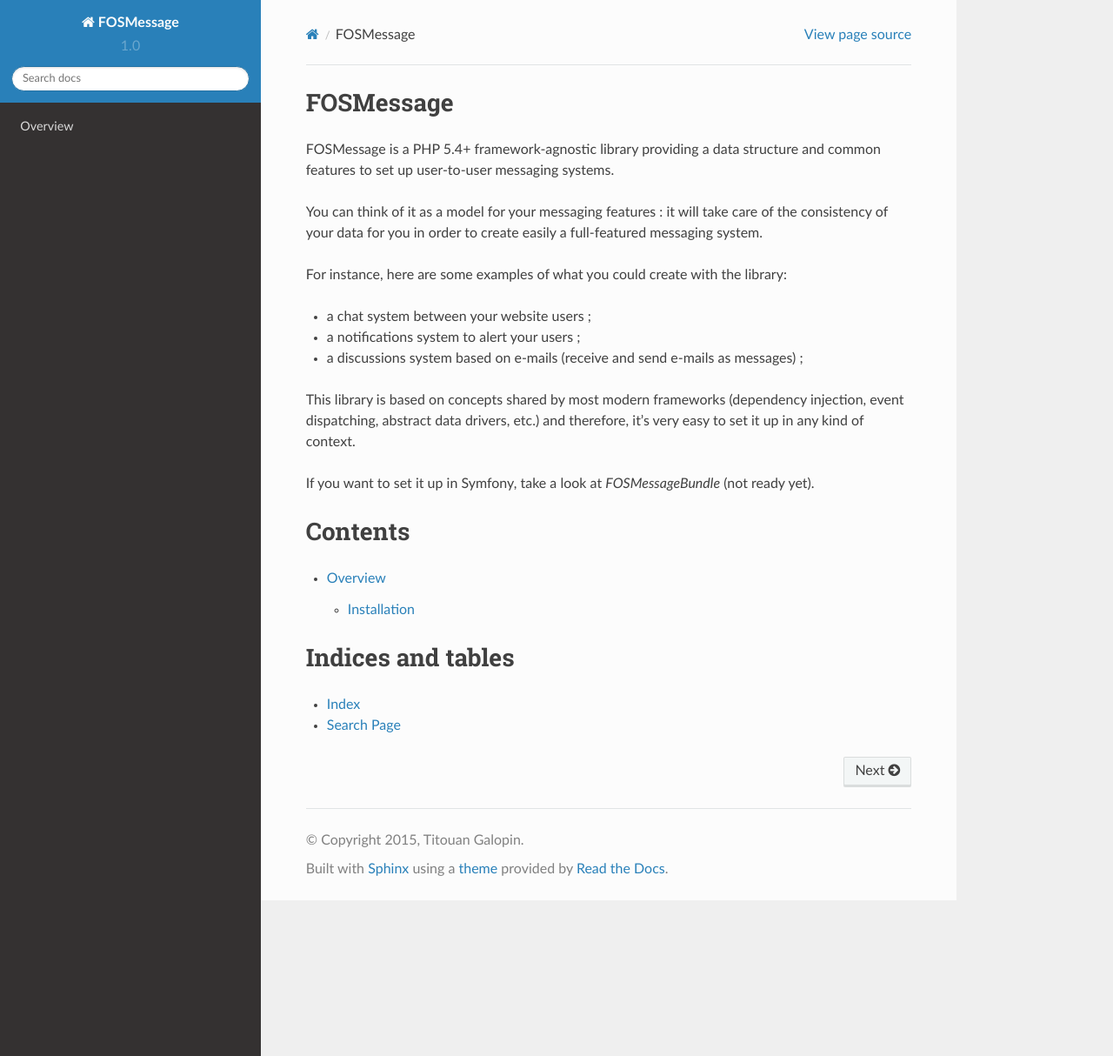
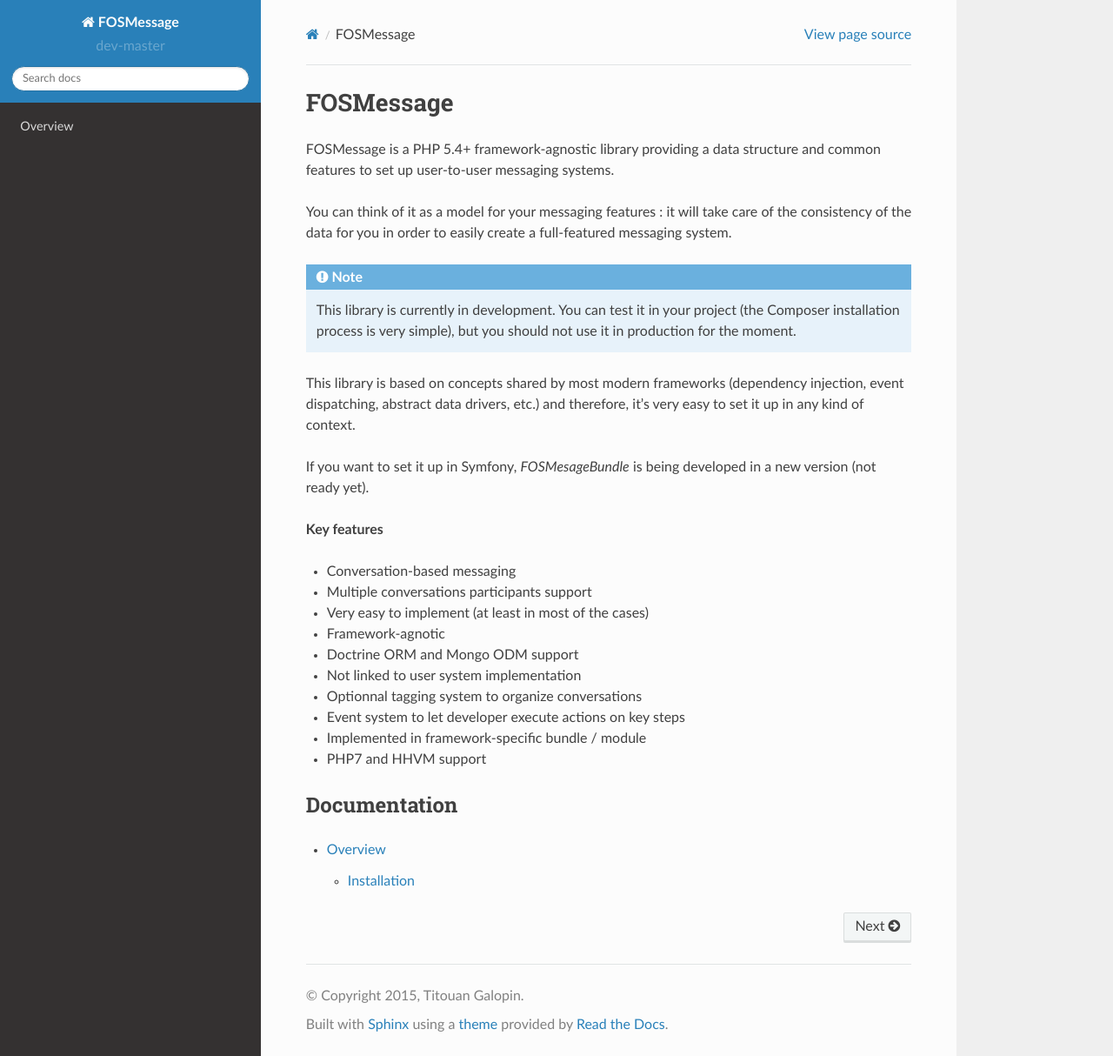
Before and after one commit to FriendsOfSymfony/FOSMessage, a Sphinx documentation site: the page built from docs/index.rst, in a window 1280 px wide and 1214 px high. Shown: the whole window at 87% size. Built offline with Sphinx 7.4.7 and the Read the Docs theme 2.0.0, drawn with Linux system fonts in a browser that asks for light colours.

Commit message:
Update documentation and package name

```diff
--- a/composer.json
+++ b/composer.json
@@ -40,7 +40,7 @@
     },
     "extra": {
         "branch-alias": {
-            "dev-master": "0.1.x-dev"
+            "dev-master": "1.0.x-dev"
         }
     }
 }
--- a/docs/conf.py
+++ b/docs/conf.py
@@ -56,9 +56,9 @@ author = u'Titouan Galopin'
 # built documents.
 #
 # The short X.Y version.
-version = '1.0'
+version = 'dev-master'
 # The full version, including alpha/beta/rc tags.
-release = '1.0-dev'
+release = '1.0.x-dev'
 
 # The language for content autogenerated by Sphinx. Refer to documentation
 # for a list of supported languages.
--- a/docs/index.rst
+++ b/docs/index.rst
@@ -4,34 +4,39 @@ FOSMessage
 FOSMessage is a PHP 5.4+ framework-agnostic library providing a data structure
 and common features to set up user-to-user messaging systems.
 
-You can think of it as a model for your messaging features : it will take care
-of the consistency of your data for you in order to create easily a full-featured
-messaging system.
+You can think of it as a model for your messaging features : it will take care of the consistency
+of the data for you in order to easily create a full-featured messaging system.
 
-For instance, here are some examples of what you could create with the library:
+.. note::
 
-- a chat system between your website users ;
-- a notifications system to alert your users ;
-- a discussions system based on e-mails (receive and send e-mails as messages) ;
+    This library is currently in development. You can test it in your project
+    (the Composer installation process is very simple), but you should not use it in production
+    for the moment.
 
 This library is based on concepts shared by most modern frameworks (dependency injection,
-event dispatching, abstract data drivers, etc.) and therefore, it's very easy to set it up
-in any kind of context.
+event dispatching, abstract data drivers, etc.) and therefore, it’s very easy to set it up in
+any kind of context.
 
-If you want to set it up in Symfony, take a look at *FOSMessageBundle* (not ready yet).
+If you want to set it up in Symfony, *FOSMesageBundle* is being developed in a new version
+(not ready yet).
 
+**Key features**
 
-Contents
-========
+- Conversation-based messaging
+- Multiple conversations participants support
+- Very easy to implement (at least in most of the cases)
+- Framework-agnotic
+- Doctrine ORM and Mongo ODM support
+- Not linked to user system implementation
+- Optionnal tagging system to organize conversations
+- Event system to let developer execute actions on key steps
+- Implemented in framework-specific bundle / module
+- PHP7 and HHVM support
+
+Documentation
+-------------
 
 .. toctree::
     :maxdepth: 2
 
     book/overview
-
-
-Indices and tables
-==================
-
-* :ref:`genindex`
-* :ref:`search`
```
Also changed, not shown: README.md (+14 -8 lines), docs/book/overview.rst (+21 -3 lines).
